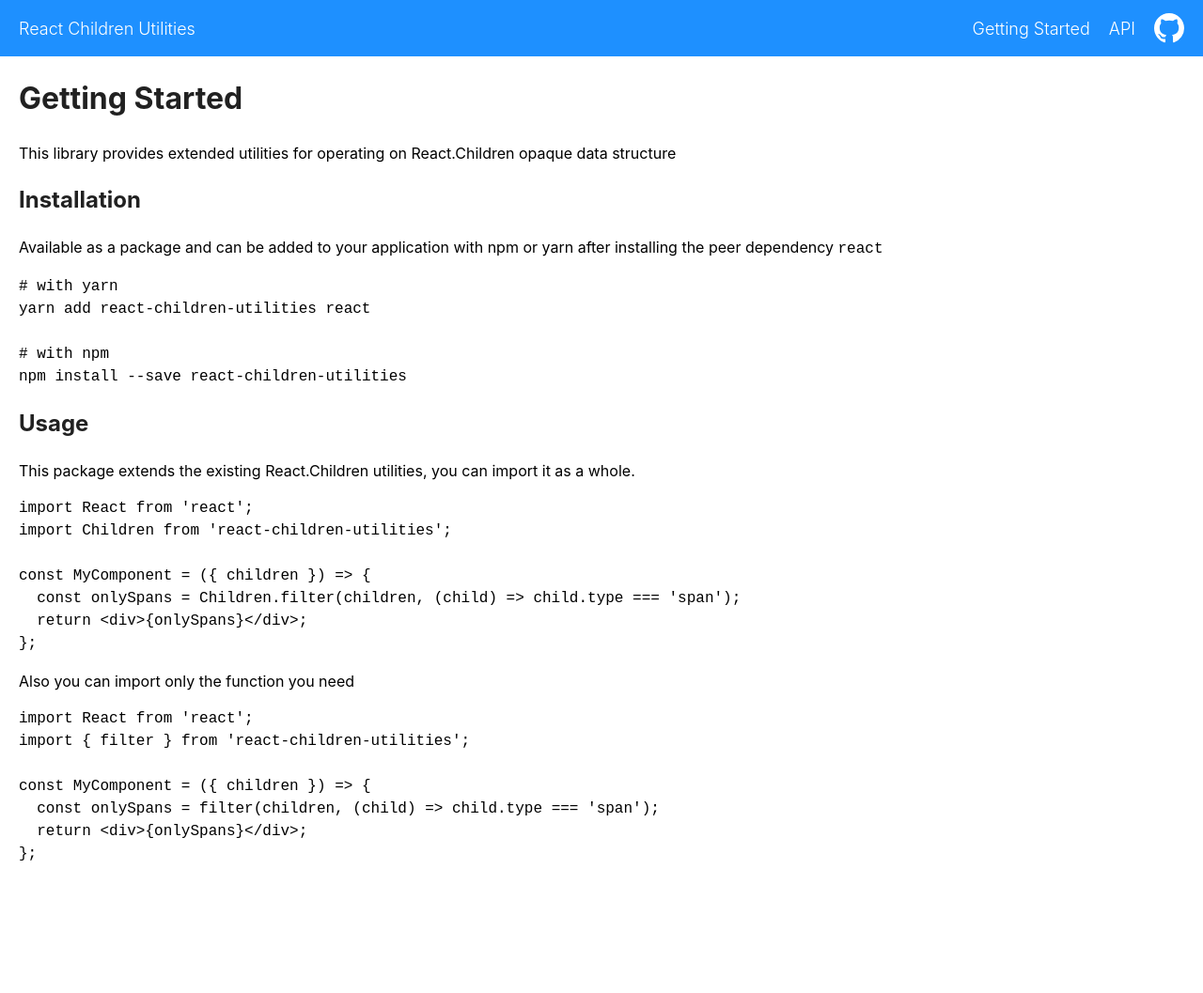
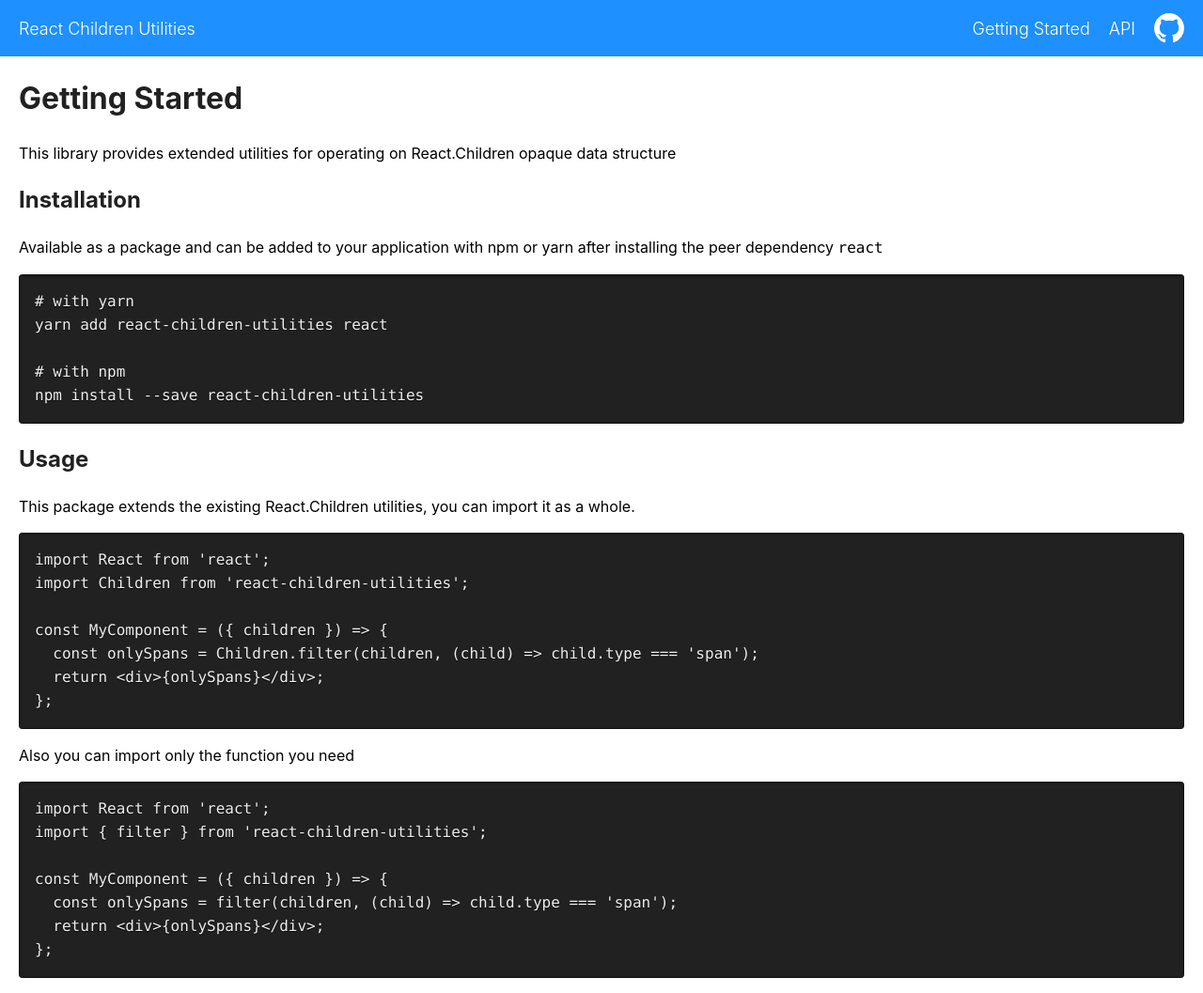
Before and after one commit to fernandopasik/react-children-utilities, a Jekyll site: the page built from docs/getting-started.md, in a window 1280 px wide and 1057 px high. Shown: the whole window at 94% size. Built offline with Jekyll 4.4.1, drawn with Linux system fonts in a browser that asks for light colours; our own code applies the rules of GitHub Pages for plain Markdown files.

Commit message:
docs: code block styles

```diff
--- /dev/null
+++ b/docs/_sass/code.scss
@@ -0,0 +1,22 @@
+code {
+  font-family: Monaco, Bitstream Vera Sans Mono, Lucida Console, Terminal, monospace;
+}
+
+pre {
+  overflow-x: auto;
+
+  padding: 1em;
+  background: #212121;
+  border-radius: 0.2em;
+  border: 1px solid #121212;
+  box-shadow: inset 0 1px 3px rgba(0, 0, 0, 0.3);
+
+  code {
+    color: #efefef;
+    text-shadow: 0px 1px 0px #000;
+  }
+}
+
+.highlighter-rouge {
+  margin: 1em 0;
+}
--- a/docs/_sass/main.scss
+++ b/docs/_sass/main.scss
@@ -1,4 +1,5 @@
-@import 'normalize.scss', 'text.scss', 'layout.scss', 'button.scss', 'top-bar.scss', 'hero.scss';
+@import 'normalize.scss', 'text.scss', 'layout.scss', 'button.scss', 'top-bar.scss', 'hero.scss',
+  'code.scss';
 
 html {
   --primary-color: dodgerblue;
```
